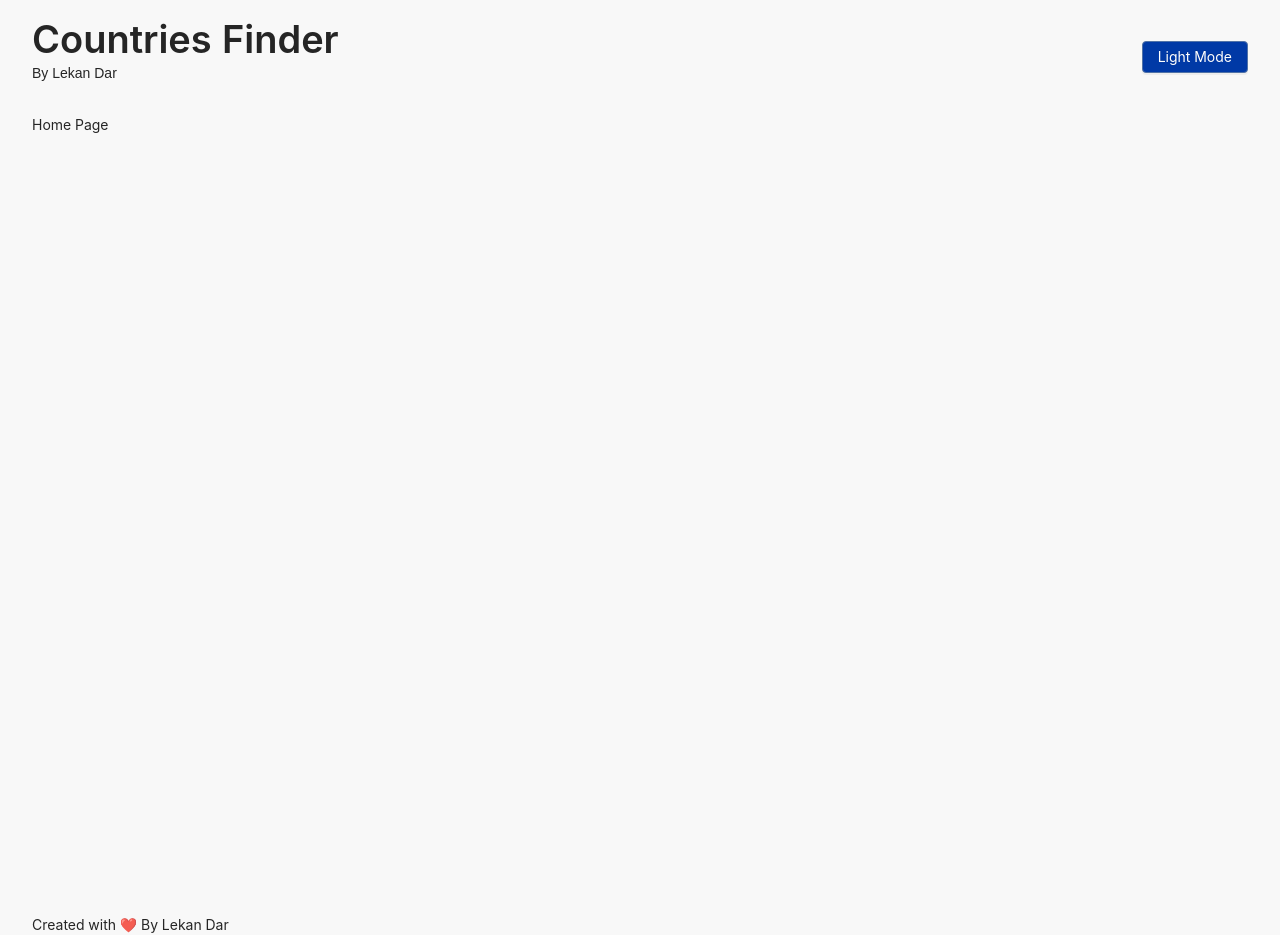
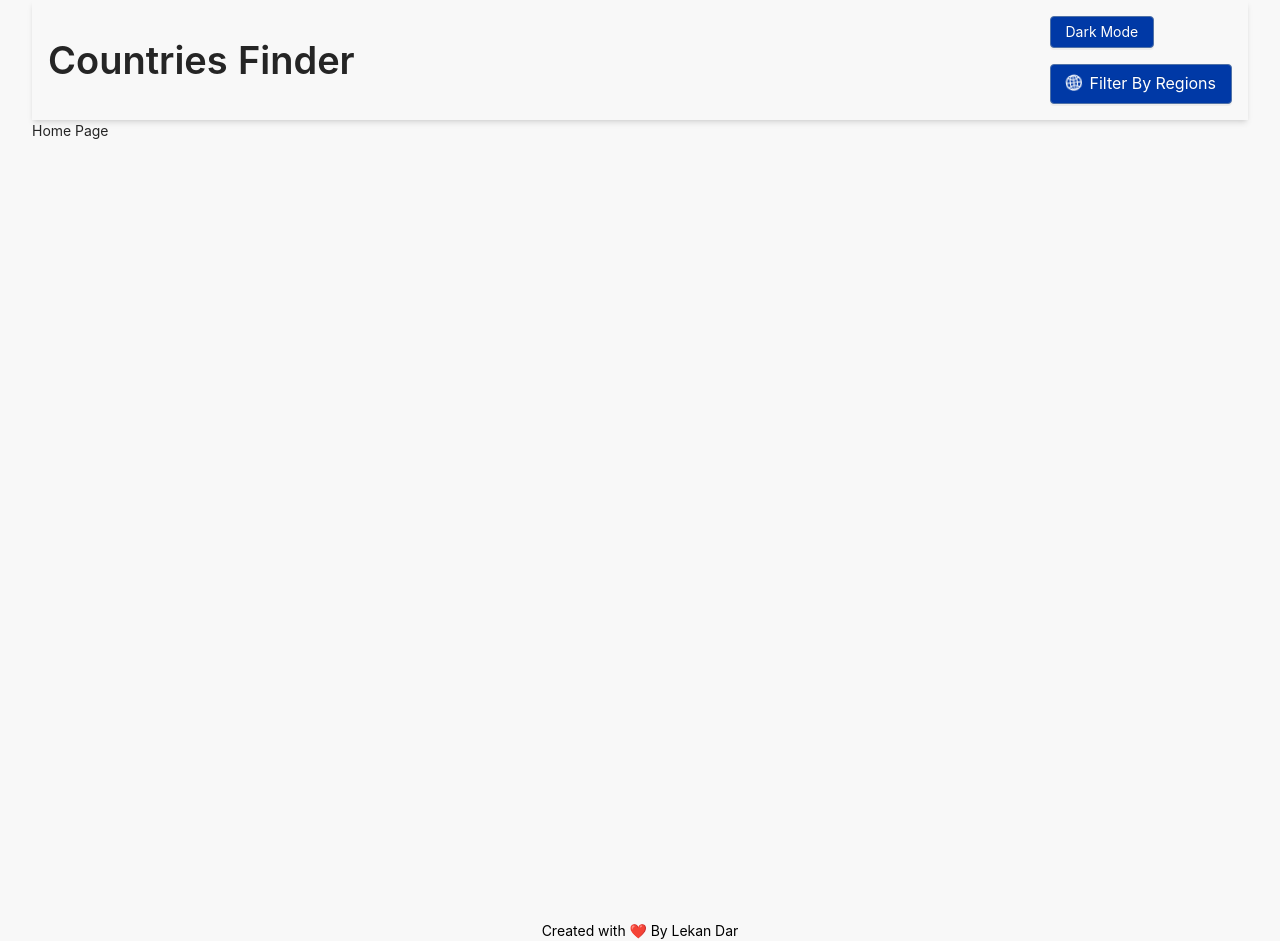
Before and after one commit to Techbrolakes/countriesbase, a Next.js app: page / in a window 1280 px wide. Built offline with nearby package versions, Linux system fonts and the light colour scheme.

Commit message:
Root Landing Page Configs

```diff
--- /dev/null
+++ b/components/common/components/Card/index.tsx
@@ -0,0 +1,7 @@
+import React from 'react';
+
+const Card = () => {
+    return <div>Card</div>;
+};
+
+export default Card;
--- /dev/null
+++ b/components/layouts/RootLayout/constants.ts
@@ -0,0 +1,37 @@
+const SCREEN_TEXTS = {
+    footer: ' Created with ❤️ By Lekan Dar',
+    title: 'Countries Finder',
+};
+const REGIONS = [
+    {
+        key: '1',
+        label: 'All Countries',
+    },
+    {
+        key: '2',
+        label: 'Africa',
+    },
+    {
+        key: '3',
+        label: 'Americas',
+    },
+    {
+        key: '4',
+        label: 'Asia',
+    },
+    {
+        key: '5',
+        label: 'Europe',
+    },
+    {
+        key: '5',
+        label: 'Oceania',
+    },
+];
+
+const constants = {
+    REGIONS,
+    SCREEN_TEXTS,
+};
+
+export default constants;
--- a/components/layouts/RootLayout/index.tsx
+++ b/components/layouts/RootLayout/index.tsx
@@ -1,19 +1,16 @@
 import { useTheme } from 'next-themes';
 import React, { useEffect, useState } from 'react';
-import { Typography } from 'antd';
+import { Dropdown, Menu, Typography } from 'antd';
+import { GlobalOutlined } from '@ant-design/icons';
 import Button from '@/common/components/Button';
+import constants from './constants';
 interface IProps {
     children: React.ReactNode;
 }
+const { REGIONS, SCREEN_TEXTS } = constants;
+
 const RootLayout = ({ children }: IProps) => {
     const [mounted, setMounted] = useState(false);
-    const [visible, setVisible] = useState(false);
-
-    useEffect(() => {
-        window.addEventListener('scroll', () => {
-            window.pageYOffset > 100 ? setVisible(true) : setVisible(false);
-        });
-    }, []);
     const { theme, setTheme } = useTheme();
     useEffect(() => {
         setMounted(true);
@@ -26,36 +23,52 @@ const RootLayout = ({ children }: IProps) => {
     if (!mounted) {
         return null;
     }
+
+    const menu = <Menu items={REGIONS} />;
     return (
         <>
             <main className="w-full">
                 <section className="theme-config dark:bg-d100 flex flex-col container">
-                    <div className="flex justify-between items-center py-4">
-                        <section className="!text-ld100 !dark:text-l100">
-                            <Typography.Title>Countries Finder</Typography.Title>
-                            <Typography.Paragraph className="!font-Secondary">By Lekan Dar</Typography.Paragraph>
+                    <div className="flex justify-between items-center p-4 shadow-md dark:bg-d200 ">
+                        <section>
+                            <Typography.Title className="text-black dark:text-white">
+                                {SCREEN_TEXTS.title}
+                            </Typography.Title>
                         </section>
-                        <section>
+                        <section className="space-y-4">
+                            <div>
                                 {theme === 'dark' ? (
                                     <Button
-                                    name="Dark Mode"
+                                        name="Light Mode"
                                         type="primary"
                                         onClick={TogglePage}
                                         className=" bg-blue-800 focus:bg-blue-700"
                                     />
                                 ) : (
                                     <Button
-                                    name="Light Mode"
+                                        name="Dark Mode"
                                         type="primary"
                                         onClick={TogglePage}
                                         className=" bg-b100 focus:bg-b200"
                                     />
                                 )}
+                            </div>
+                            <Dropdown overlay={menu}>
+                                <Button
+                                    name="Filter By Regions"
+                                    size="large"
+                                    type="primary"
+                                    className=" bg-b100 focus:bg-b200 flex items-center"
+                                    icon={<GlobalOutlined spin />}
+                                />
+                            </Dropdown>
                         </section>
                     </div>
                     <div className="min-h-screen">{children}</div>
 
-                    <div>Created with ❤️ By Lekan Dar</div>
+                    <div className="text-center">
+                        <Typography.Text className="text-black dark:text-white ">{SCREEN_TEXTS.footer}</Typography.Text>
+                    </div>
                 </section>
             </main>
         </>
--- a/package.json
+++ b/package.json
@@ -25,6 +25,7 @@
     "nprogress": "^0.2.0",
     "react": "18.2.0",
     "react-dom": "18.2.0",
+    "react-icons": "^4.4.0",
     "sass": "^1.54.6",
     "swr": "^1.3.0",
     "yup": "^0.32.11"
--- a/pages/index.tsx
+++ b/pages/index.tsx
@@ -9,7 +9,7 @@ const Home: NextPage = () => {
         <>
             <PageHead title="Home" />
             <RootLayout>
-                <Typography.Text>Home Page</Typography.Text>
+                <Typography.Text> Home Page</Typography.Text>
             </RootLayout>
         </>
     );
--- a/tailwind.config.js
+++ b/tailwind.config.js
@@ -9,6 +9,7 @@ module.exports = {
         extend: {
             colors: {
                 d100: '#202C36',
+                d200: '#2B3945',
                 l100: '#F8f8f8',
                 b100: '#0039a6',
                 b200: '#5072A7',
```
Also changed, not shown: .eslintrc.json, 1 other file (tests, documents, lock files or other folders). Lines whose indentation alone changed are shown as unchanged.
